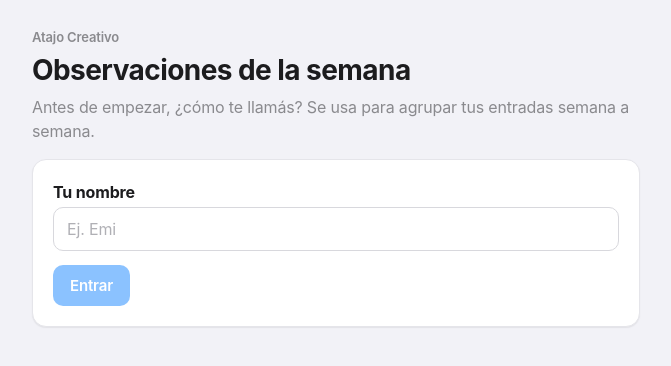
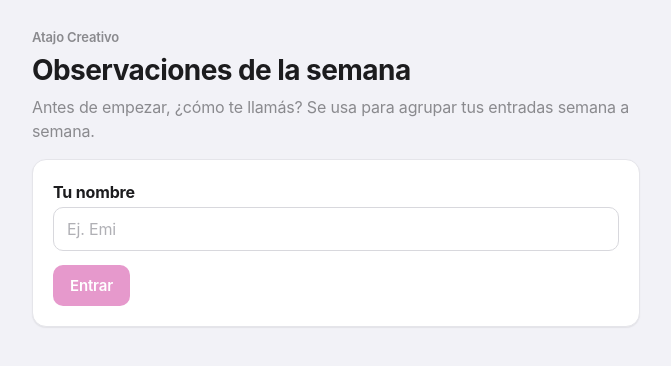
Before and after one commit to emycba94-star/atajo-creativo, a Next.js app: page / in a window 1280 px wide. Shown: the top 366 px of the page, without its empty margins (304-975 px from the left). Built offline with nearby package versions, Linux system fonts and the light colour scheme.

Commit message:
Color de acento magenta

```diff
--- a/app/globals.css
+++ b/app/globals.css
@@ -12,9 +12,9 @@
   --muted-2: #6b6b70;
   --border: #e5e5ea;      /* hairline iOS */
   --border-2: #d8d8dd;
-  --accent: #007aff;      /* azul iOS */
-  --accent-hover: #0063cc;
-  --accent-soft: #eaf3ff;
+  --accent: #c81e8f;      /* magenta */
+  --accent-hover: #a81679;
+  --accent-soft: #fbeaf5;
   --green: #34c759;
   --green-soft: #e7f9ec;
   --amber-soft: #fff4e5;
@@ -103,11 +103,11 @@ h2 {
 
 .welcome {
   background: var(--accent-soft);
-  border: 1px solid #d6e8ff;
+  border: 1px solid #f2cbe4;
   border-radius: var(--radius);
   padding: 16px 18px;
   font-size: 15px;
-  color: #35485c;
+  color: #6f2a58;
   line-height: 1.55;
 }
 
```
